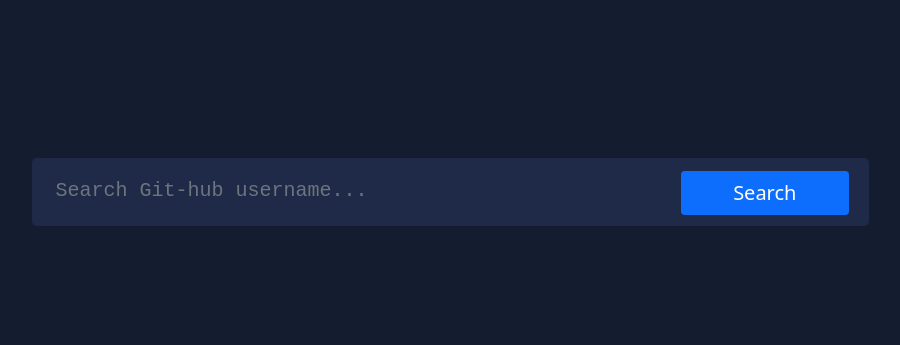
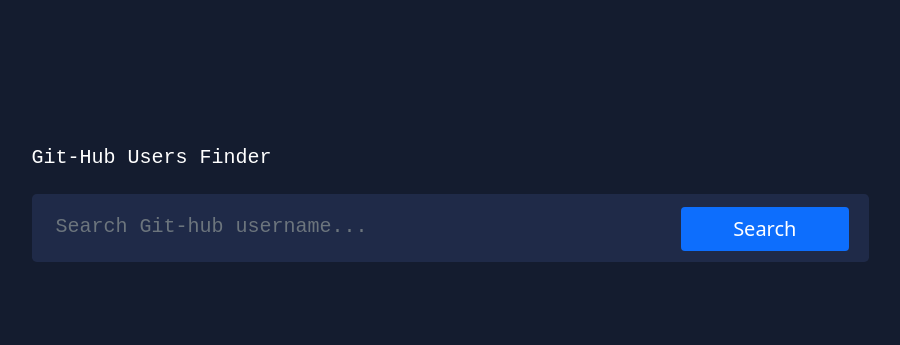
Before and after one commit to Ranajawabry/api-challeng, a plain HTML site: page index.html in a window 1280 px wide. Shown: the part 168-513 px from the top of the page, without its empty margins (190-1090 px from the left). Drawn offline with nearby package versions, Linux system fonts and the light colour scheme; a web font is replaced by a local one.

Commit message:
add titel

```diff
--- a/assests/css/style.css
+++ b/assests/css/style.css
@@ -22,7 +22,7 @@ nav{
     font-size: 20px !important;
     font-family: 'Martian Mono', monospace;
 }
-input{
+input , h1{
     position: relative;
     color: white !important;
     font-size: 20px;
--- a/index.html
+++ b/index.html
@@ -18,7 +18,9 @@
       <div
         class="container vh-100 d-flex justify-content-center align-items-center"
       >
+
         <div class="w-75">
+          <h1 class="text-capitalize my-4 text-white">Git-hub users finder</h1>
           <nav class="navbar navbar-light rounded-3">
             <div class="container">
               <form class="d-flex w-100 py-2">
```
